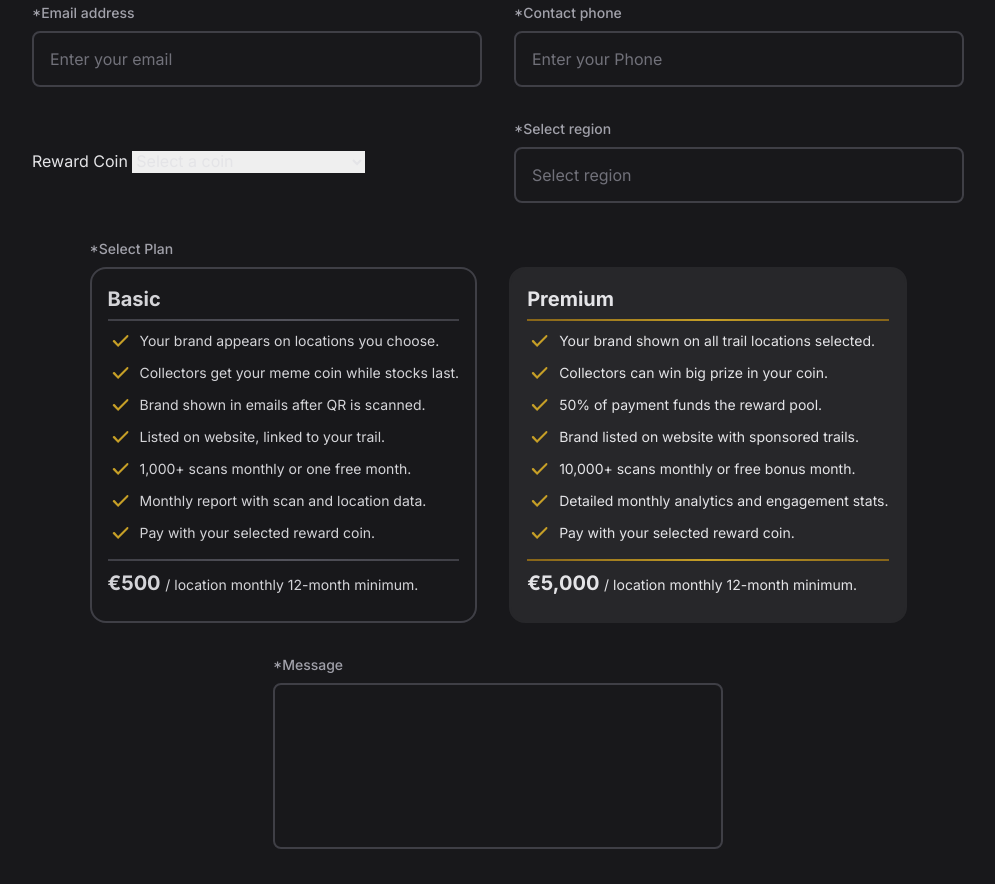
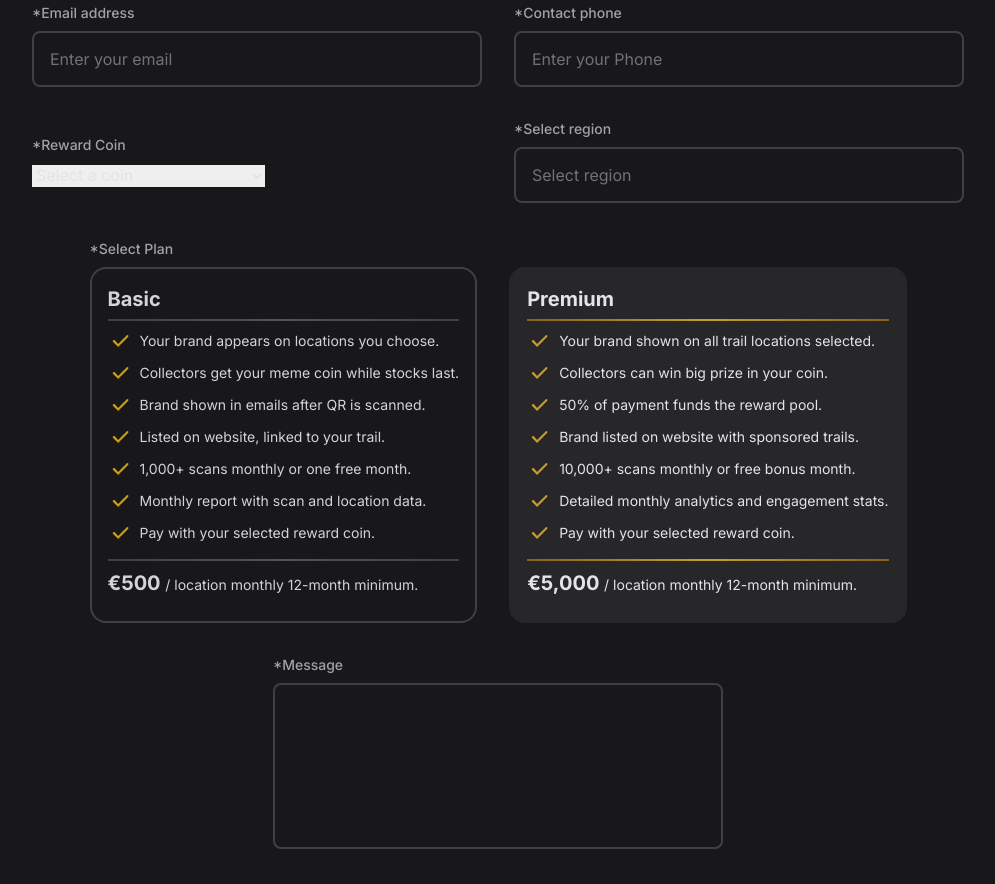
Before and after one commit to liamforde/cryptocollectorstrail, a website built with Vite: page index.html in a window 1280 px wide. Shown: the part 1573-2457 px from the top of the page, without its empty margins (142-1137 px from the left). Built offline with nearby package versions, Linux system fonts and the light colour scheme.

Commit message:
Update index.html

```diff
--- a/index.html
+++ b/index.html
@@ -276,7 +276,7 @@
       <div class="flex flex-col md:flex-row gap-4 md:gap-8 w-full items-center">
         <!-- Reword Coin -->
         <div class="w-full md:w-1/2 max-w-[450px]">
-          <label for="sponsor-coin">Reward Coin</label>
+          <label for="sponsor-coin" class="block text-zinc-400 text-sm font-medium mb-2">*Reward Coin</label>
           <select id="sponsor-coin" name="rewardCoin" required>
             <option value="">Select a coin</option>
             <option value="BONK">Bonk (BONK)</option>
```
